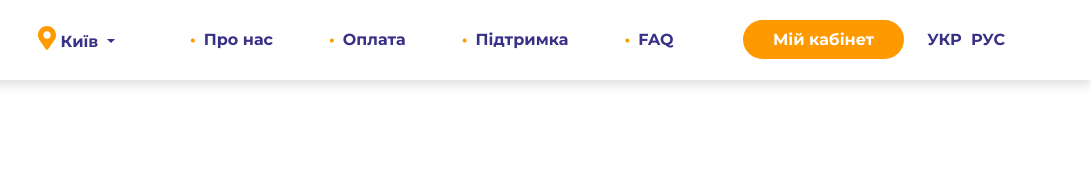
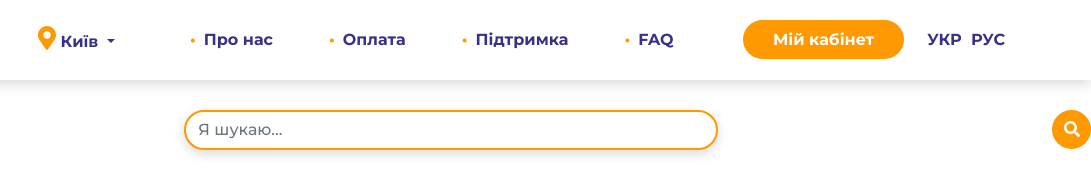
Before and after one commit to funduk25/d365, a website: page app/index.html in a window 1280 px wide. Shown: the full height of the page, 189-1280 px from the left. Drawn offline with nearby package versions, Linux system fonts and the light colour scheme.

Commit message:
search input

```diff
--- a/app/index.html
+++ b/app/index.html
@@ -43,7 +43,7 @@
                             <i class="fas fa-map-marker-alt"></i>
                             <a class=" dropdown-toggle" href="#" role="button" id="dropdownMenuLink" data-toggle="dropdown" aria-haspopup="true" aria-expanded="false" data-reference="parent">
                             Київ
-                        </a>
+                            </a>
                             <div class="dropdown-menu dropdown-menu-right" aria-labelledby="dropdownMenuLink">
                                 <a href="#" class="dropdown-item " href="#">Москва</a>
                                 <div class="dropdown-divider"></div>
@@ -90,6 +90,18 @@
     </header>
     <!-- ==================================end header================================== -->
 
+    <!-- ==================================search================================== -->
+    <section class="search">
+        <div class="search-inner ">
+            <div class="search-form row " action="#">
+                <input id="search-form__field" class="form-control col-md-5 " type="text" placeholder="Я шукаю..." aria-label="Search">
+                <button type="submit" class="search-form__btn">
+                    <i class="fas fa-search"></i>
+                </button>
+            </div>
+        </div>
+    </section>
+    <!-- ==================================end search================================== -->
 
     <script defer src="https://use.fontawesome.com/releases/v5.0.13/js/all.js"></script>
     <script src="https://code.jquery.com/jquery-3.5.1.slim.min.js" integrity="sha384-DfXdz2htPH0lsSSs5nCTpuj/zy4C+OGpamoFVy38MVBnE+IbbVYUew+OrCXaRkfj" crossorigin="anonymous"></script>
--- a/app/scss/_header.scss
+++ b/app/scss/_header.scss
@@ -54,6 +54,10 @@
     padding-right: 8px;
 }
 
+.navbar-collapse {
+    z-index: 10;
+}
+
 .header-navbar__btn a {
     background-color: $orange;
     color: #FFFFFF;
--- a/app/scss/_media.scss
+++ b/app/scss/_media.scss
@@ -22,8 +22,7 @@
         background: #FFFFFF;
         box-shadow: 0px 4px 12px rgba(0, 0, 0, 0.25);
         padding: 10px;
-        margin-top: 430px;
-        overflow: auto;
+        margin-top: 428px;
         .header-navbar__btn {
             padding: 98px 0 20px;
         }
--- /dev/null
+++ b/app/scss/_search.scss
@@ -0,0 +1,28 @@
+.search-form {
+    justify-content: center;
+    margin: 30px 0;
+    position: relative;
+    #search-form__field {
+        border: 2px solid #FF9900;
+        box-sizing: border-box;
+        box-shadow: 0px 4px 12px rgba(0, 0, 0, 0.15);
+        border-radius: 52px;
+        width: 100%;
+    }
+    .search-form__btn {
+        position: absolute;
+        background: #FF9900;
+        border-radius: 50%;
+        width: 39px;
+        height: 39px;
+        border: none;
+        right: 0;
+        .fa-search {
+            color: #ffffff;
+        }
+    }
+}
+
+.form-control:focus {
+    border-color: $orange;
+}
--- a/app/scss/main.scss
+++ b/app/scss/main.scss
@@ -2,6 +2,7 @@
 @import "fonts";
 @import "libs";
 @import "header";
+@import "search";
 // ----------------------------------------------------------
 body {
     font-family: 'Montserrat', sans-serif;
```
Also changed, not shown: app/css/main.min.css, app/img/icons/search.svg (added).
